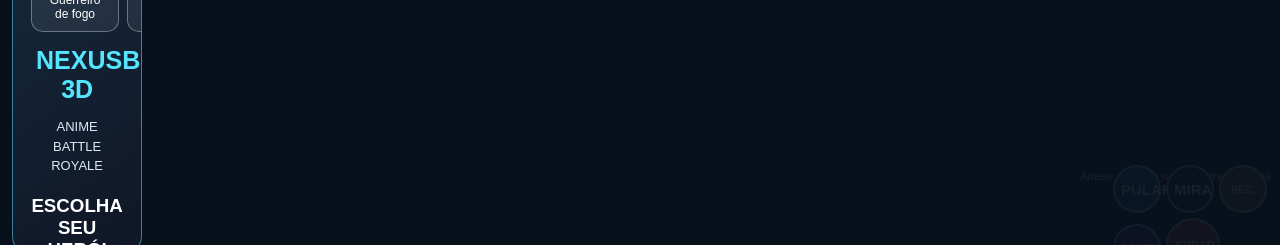
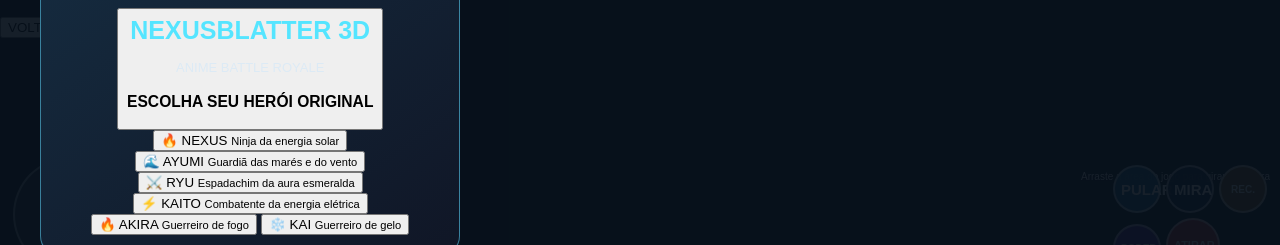
Before and after one commit to silvaanastacia99-max/-title-NexusBlatter-3D---Anime-Battle-Royale-title-, a plain HTML site: page index.html in a window 1280 px wide. Shown: the part 513-758 px from the top of the page. Drawn offline with Linux system fonts and the light colour scheme.

Commit message:
Enhance hero selection and add game controls
Added hero selection interface and game instructions.

```diff
--- a/index.html
+++ b/index.html
@@ -65,6 +65,13 @@ h1{color:#55e5ff;font-size:25px;margin:5px}
 
   <div class="personagens">
     <button class="heroi selecionado" data-nome="Nexus">
+   <div id="telaSelecao" class="selecao">
+  <h1>NEXUSBLATTER 3D</h1>
+  <p>ANIME BATTLE ROYALE</p>
+  <h3>ESCOLHA SEU HERÓI ORIGINAL</h3>
+
+  <div class="personagens">
+    <button class="heroi selecionado" data-nome="Nexus">
       🔥 NEXUS
       <small>Ninja da energia solar</small>
     </button>
@@ -98,6 +105,7 @@ h1{color:#55e5ff;font-size:25px;margin:5px}
   <p id="descricaoHeroi">Ninja original de cabelo dourado, traje laranja e aura solar.</p>
 
   <button id="btnEntrar">ENTRAR NO JOGO</button>
+   </div>
  </div>
  <div id="help">Personagens originais inspirados no estilo anime. No computador: WASD/setas para mover, espaço para pular, F para atirar e R para recarregar.</divlet heroiEscolhido = "Nexus";
 const descricoes = {
```
